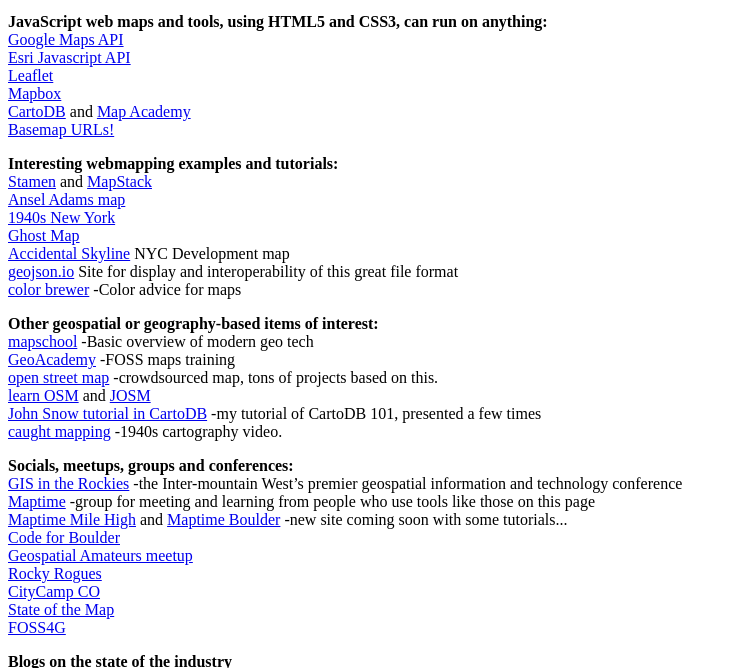
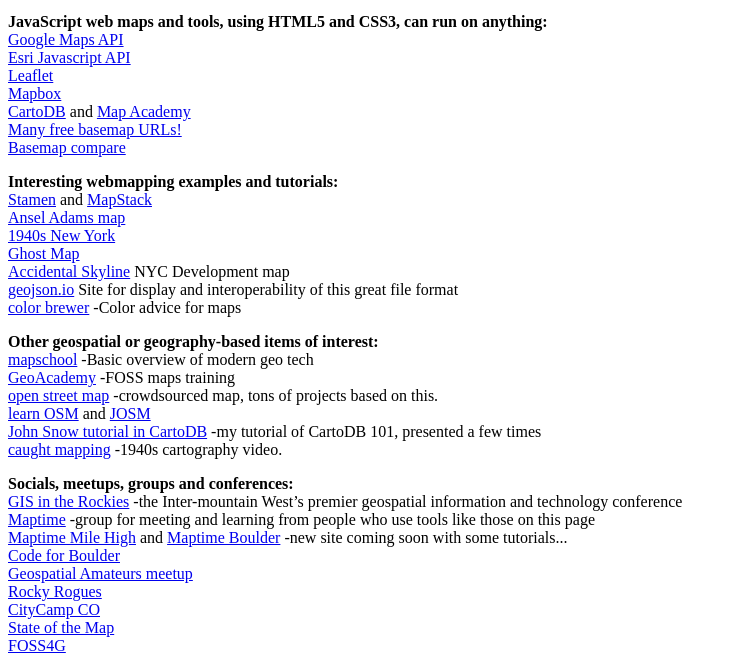
Before and after one commit to gisbill/GeoLinks, a plain HTML site: page index.html in a window 1280 px wide. Shown: the part 101-769 px from the top of the page, without its empty margins (0-737 px from the left). Drawn offline with Linux system fonts and the light colour scheme.

Commit message:
Update index.html

```diff
--- a/index.html
+++ b/index.html
@@ -15,7 +15,8 @@
 <a href="http://leafletjs.com/">Leaflet</a> <br />
 <a href="http://www.mapbox.com/">Mapbox</a> <br />
 <a href="http://cartodb.com/">CartoDB</a> and <a href="http://academy.cartodb.com/">Map Academy</a> <br />
-<a href="http://github.com/leaflet-extras/leaflet-providers">Basemap URLs!</a>  </p>
+<a href="http://leaflet-extras.github.io/leaflet-providers/preview/">Many free basemap URLs!</a>  <br />
+<a href="http://mc.bbbike.org/mc/">Basemap compare</a> </p>
 
 <p><b>Interesting webmapping examples and tutorials:</b> <br />
 <a href="http://maps.stamen.com/#watercolor/12/37.7706/-122.3782">Stamen</a> and <a href="http://mapstack.stamen.com/">MapStack</a> <br />
```
